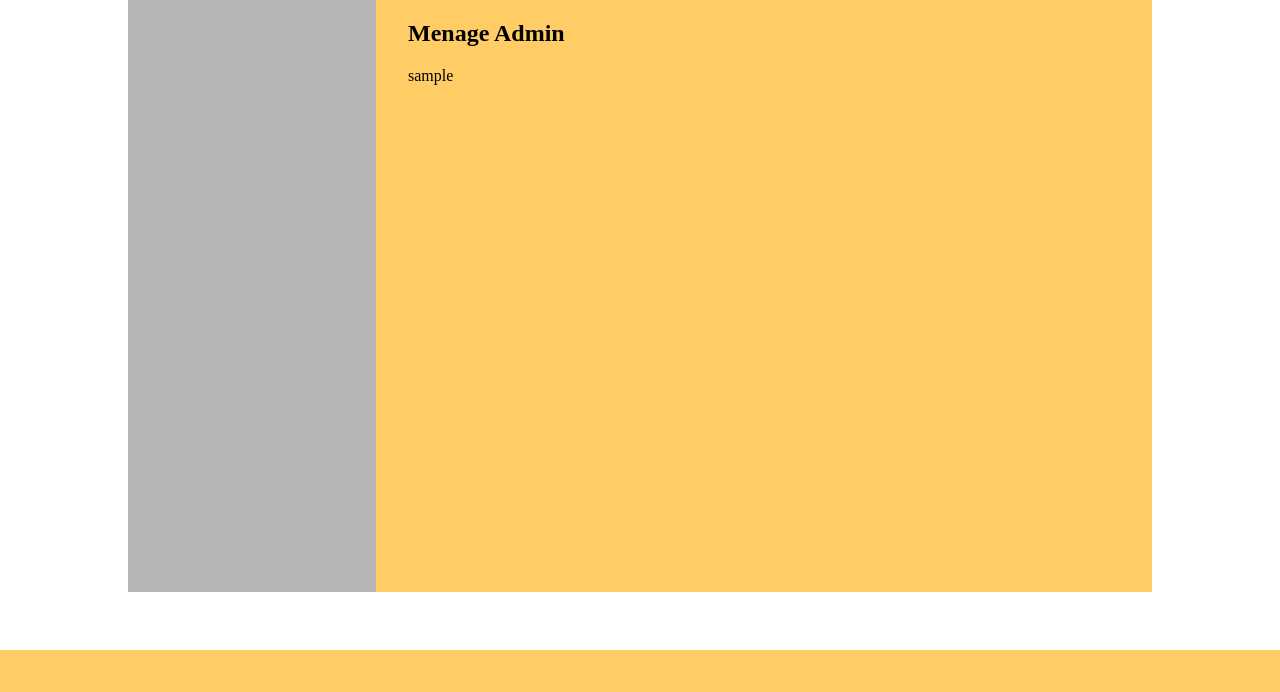
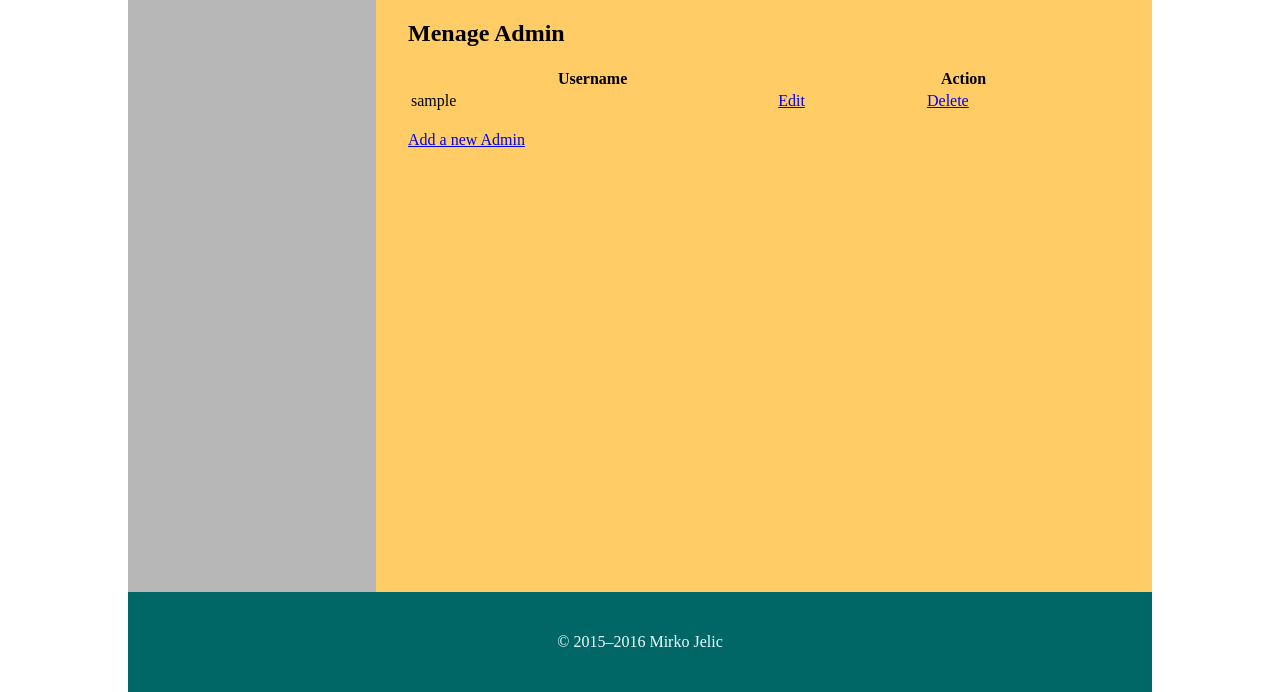
Before and after one commit to Mirko965/blog, a PHP site: page /menage_admin.php in a window 1280 px wide. Shown: the part 150-842 px from the top of the page. Before the commit the page ends 800 px from the top, so only its background shows below. Run offline with PHP 8.4, Linux system fonts and the light colour scheme; tables that the repository leaves empty or names only in its code hold one stand-in row (values such as "Sample post"); data that the repository does not hold is empty; some libraries are stand-ins or nearby versions.

Commit message:
nastavak

```diff
--- a/Public/menage_admin.php
+++ b/Public/menage_admin.php
@@ -14,12 +14,21 @@ $admin_set = find_all_admins();
             echo message();
             ?>
             <h2>Menage Admin</h2>
-            <?php
-            while($admin = mysqli_fetch_assoc($admin_set)){
-                echo $admin["username"];
-            }
-            ?>
-
+            <table>
+                <tr>
+                    <th>Username</th>
+                    <th colspan="2">Action</th>
+                </tr>
+                  <?php while($admin = mysqli_fetch_assoc($admin_set)){ ?>
+                <tr>
+                    <td> <?php  echo $admin["username"]; ?></td>
+                    <td> <a href="edit_admin.php?id=<?php echo $admin["id"]; ?>">Edit </a> </td>
+                    <td> <a href="delete_admin.php?id=<?php echo $admin["id"]; ?>">Delete </a> </td>
+                </tr>
+                  <?php } ?>
+            </table>
+            <br>
+            <a href="new_admin.php">Add a new Admin</a>
         </section>
           <aside role="navigation" id="navigation">
             <nav>
@@ -27,3 +36,4 @@ $admin_set = find_all_admins();
             </nav>
           </aside>
     </article>
+<?php include("../include/layout/footer.php"); ?>
```
